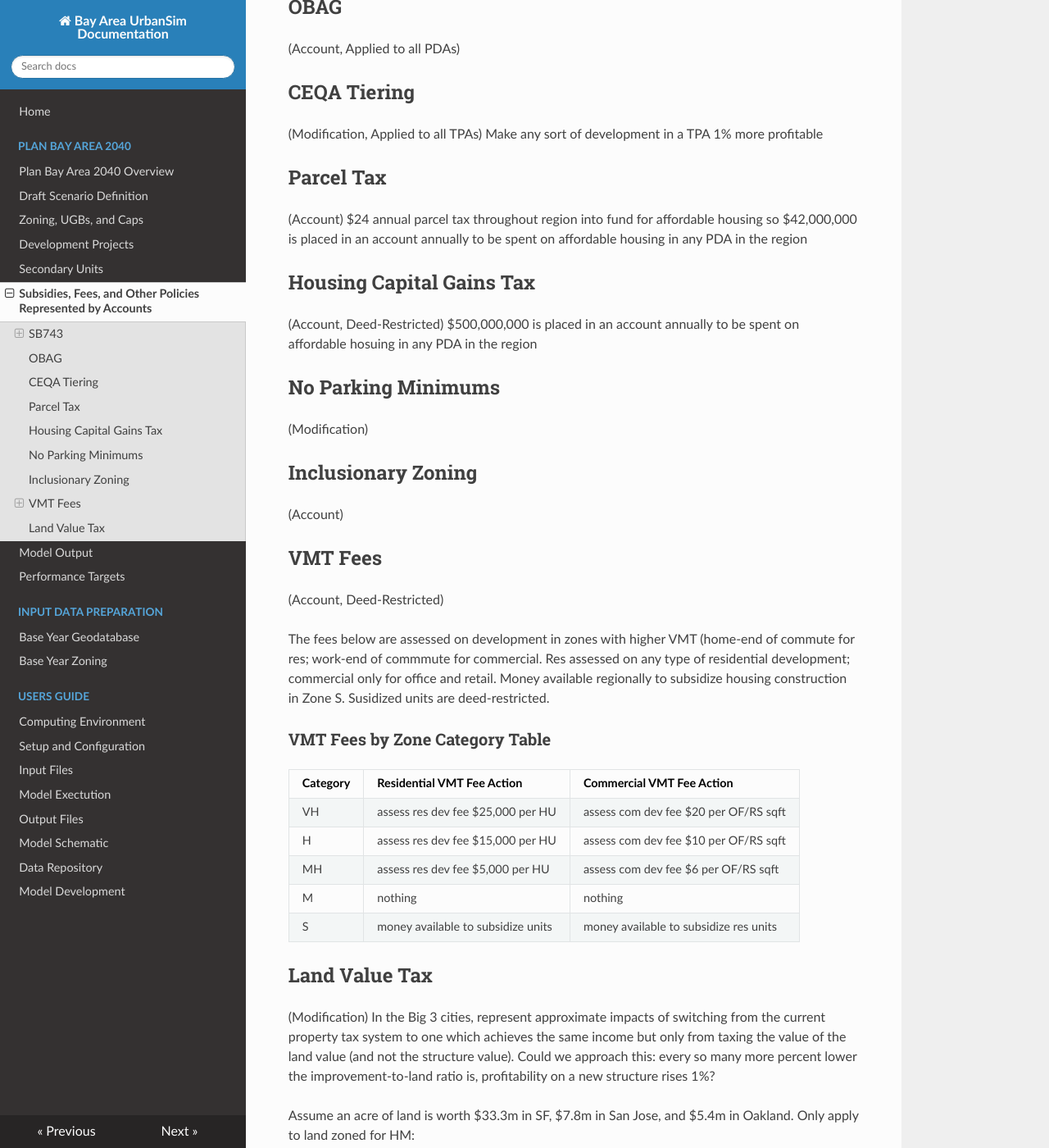
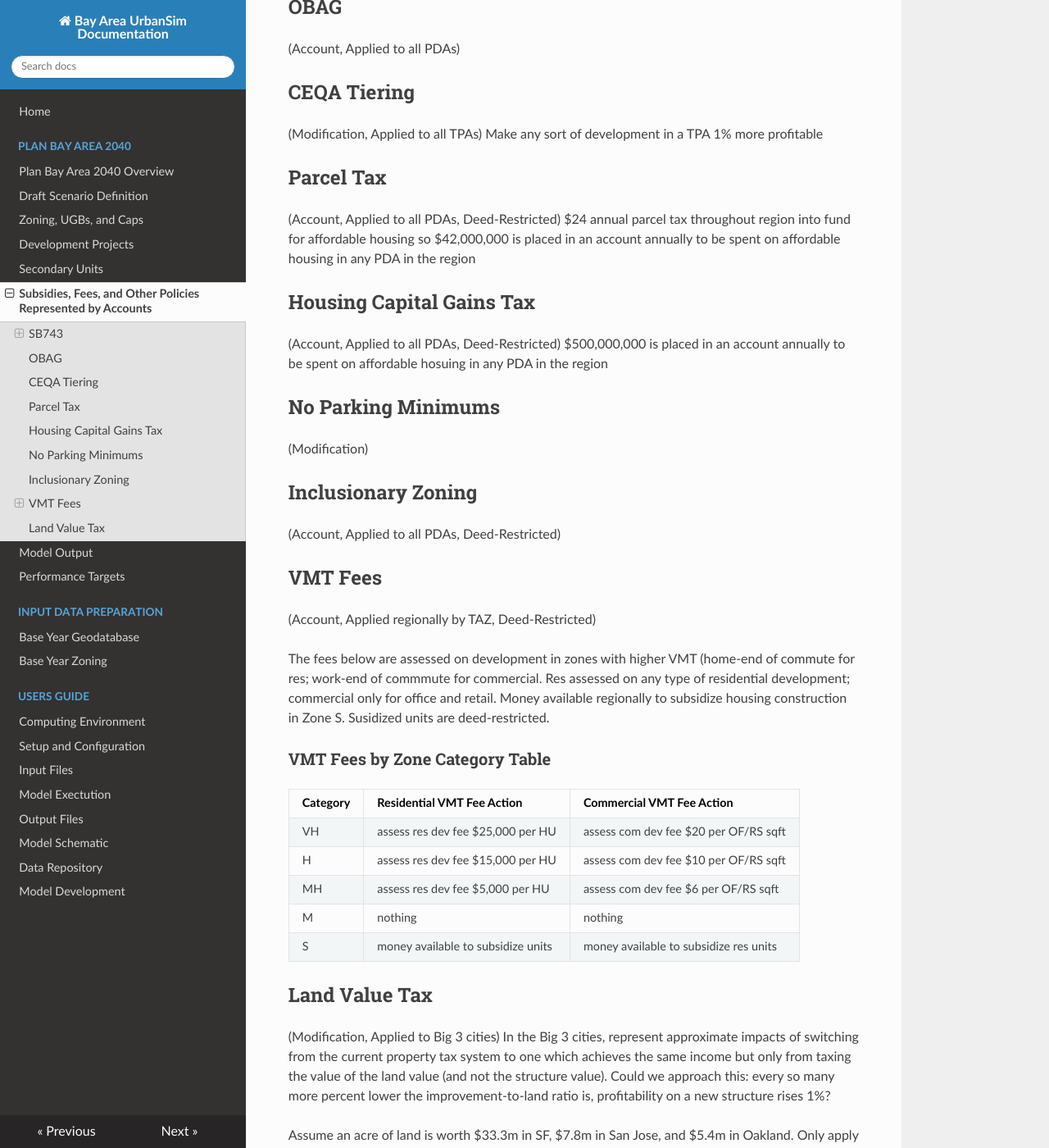
Before and after one commit to BayAreaMetro/baus_docs2, an MkDocs documentation site: the page built from docs/pba40/accounts_pba40.md, in a window 1280 px wide and 1400 px high, scrolled down 594 px. Shown: the whole window at 82% size. Built offline with MkDocs 1.6.1, drawn with Linux system fonts in a browser that asks for light colours; nearby versions of some CDN libraries; old or Windows-style settings are respelled for this version of MkDocs.

Commit message:
Update accounts_pba40.md

```diff
--- a/docs/pba40/accounts_pba40.md
+++ b/docs/pba40/accounts_pba40.md
@@ -23,12 +23,12 @@ Make any sort of development in a TPA 1% more profitable
 
 
 ## Parcel Tax
-(Account)
+(Account, Applied to all PDAs, Deed-Restricted)
 $24 annual parcel tax throughout region into fund for affordable housing
 so $42,000,000 is placed in an account annually to be spent on affordable housing in any PDA in the region
 
 ## Housing Capital Gains Tax
-(Account, Deed-Restricted)
+(Account, Applied to all PDAs, Deed-Restricted)
 $500,000,000 is placed in an account annually to be spent on affordable hosuing in any PDA in the region
 
 ## No Parking Minimums
@@ -36,11 +36,11 @@ $500,000,000 is placed in an account annually to be spent on affordable hosuing
 
 
 ## Inclusionary Zoning
-(Account)
+(Account, Applied to all PDAs, Deed-Restricted)
 
 
 ## VMT Fees
-(Account, Deed-Restricted)
+(Account, Applied regionally by TAZ, Deed-Restricted)
 
 The fees below are assessed on development in zones with higher VMT (home-end of commute for res; work-end of commmute for commercial. Res assessed on any type of residential development; commercial only for office and retail. Money available regionally to subsidize housing construction in Zone S. Susidized units are deed-restricted.
 
@@ -56,7 +56,7 @@ The fees below are assessed on development in zones with higher VMT (home-end of
 
 
 ## Land Value Tax
-(Modification)
+(Modification, Applied to Big 3 cities)
 In the Big 3 cities, represent approximate impacts of switching from the current property tax system to one which achieves the same income but only from taxing the value of the land value (and not the structure value). Could we approach this: every so many more percent lower the improvement-to-land ratio is, profitability on a new structure rises 1%?
 
 Assume an acre of land is worth $33.3m in SF, $7.8m in San Jose, and $5.4m in Oakland. Only apply to land zoned for HM:
```
